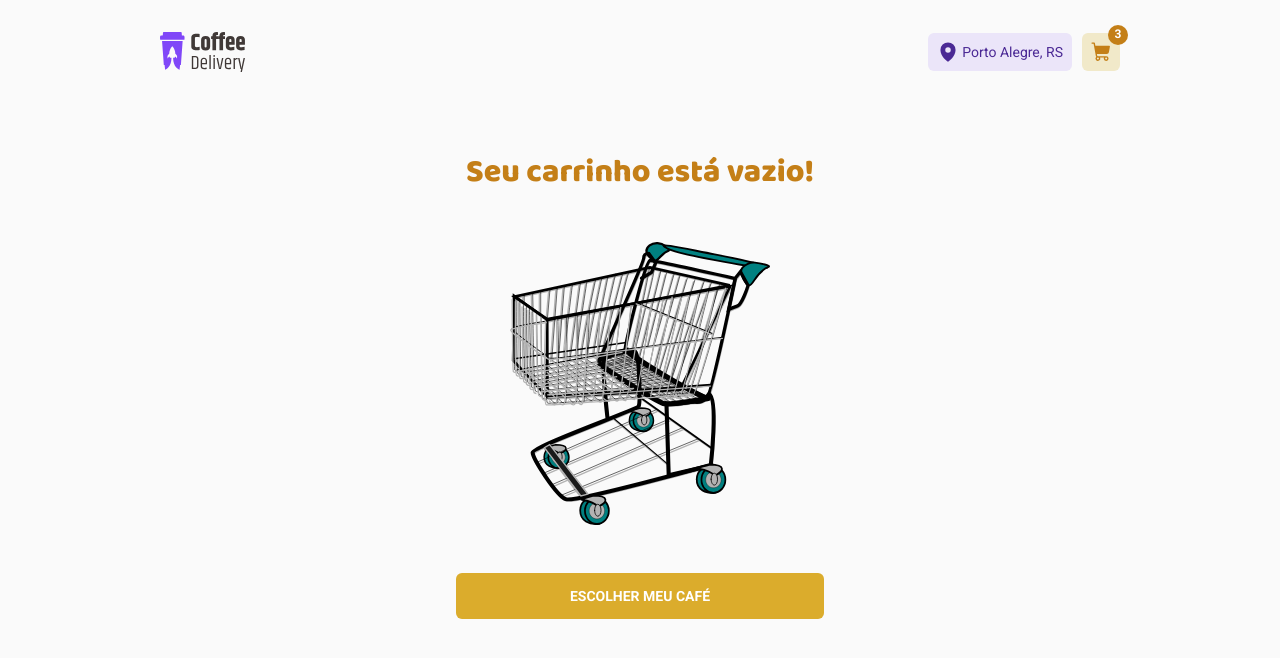
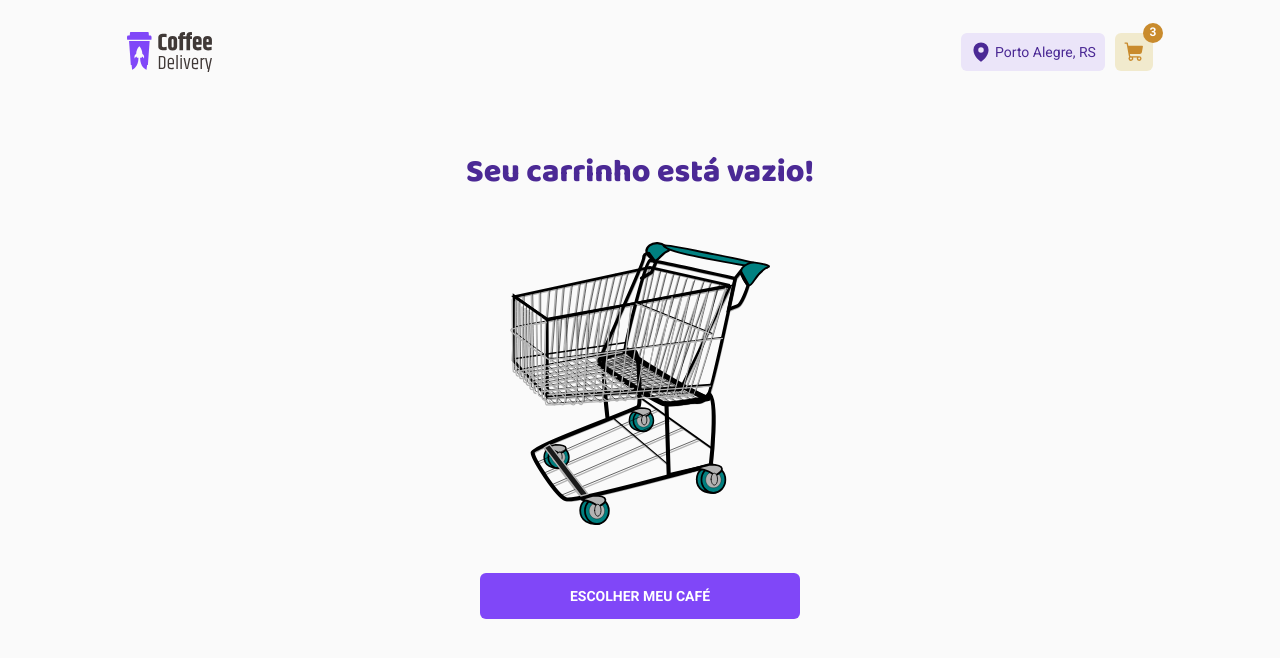
Before and after one commit to h3zord/coffee-delivery, a React (Vite) app: page /checkout in a window 1280 px wide. Shown: the top 658 px of the page. Built offline with nearby package versions, Linux system fonts and the light colour scheme; the HTML template or start-up script is replaced by a standard one.

Commit message:
style: adding hover effects

```diff
--- a/src/components/Header/index.tsx
+++ b/src/components/Header/index.tsx
@@ -14,10 +14,10 @@ export function Header() {
           <NavLink to={'/checkout'} title="Redirect to checkout">
             <div className="cart-button">
               <ShoppingCart size="22" weight="fill" color="#C47F17" />
+              <div className="counter-coffee">3</div>
             </div>
           </NavLink>
         </nav>
-        <div>3</div>
       </div>
     </HeaderContainer>
   )
--- a/src/components/Header/style.ts
+++ b/src/components/Header/style.ts
@@ -4,8 +4,9 @@ export const HeaderContainer = styled.header`
   height: 6.5rem;
   display: flex;
   align-items: center;
-  justify-content: space-between;
-  margin: 0 10rem;
+  justify-content: center;
+  gap: 58.5%;
+  width: 100vw;
 
   & > div {
     display: flex;
@@ -28,6 +29,7 @@ export const HeaderContainer = styled.header`
   }
 
   .cart-button {
+    position: relative;
     display: flex;
     align-items: center;
     justify-content: center;
@@ -35,9 +37,14 @@ export const HeaderContainer = styled.header`
     height: 2.375rem;
     border-radius: 6px;
     background-color: ${(props) => props.theme['yellow-light']};
+    opacity: 0.9;
   }
 
-  & > div div:nth-child(3) {
+  .cart-button:hover {
+    opacity: 1;
+  }
+
+  .counter-coffee {
     position: absolute;
     border-radius: 50px;
     font-family: 'Roboto', sans-serif;
@@ -47,11 +54,12 @@ export const HeaderContainer = styled.header`
     display: flex;
     align-items: center;
     justify-content: center;
-    right: 152px;
-    top: 25px;
+    right: -10px;
+    top: -10px;
     font-weight: 700;
     font-size: 0.75rem;
     color: ${(props) => props.theme.white};
     background-color: ${(props) => props.theme['yellow-dark']};
+    text-decoration: none;
   }
 `
--- a/src/pages/Checkout/components/EmptyCart/index.tsx
+++ b/src/pages/Checkout/components/EmptyCart/index.tsx
@@ -1,6 +1,5 @@
-import { EmptyCartContainer } from './style'
+import { BackToHome, EmptyCartContainer } from './style'
 import emptyCart from '../../../../assets/empty-cart.svg'
-import { ConfirmButton } from '../SelectedCoffee/style'
 import { NavLink } from 'react-router-dom'
 
 export function EmptyCart() {
@@ -9,7 +8,7 @@ export function EmptyCart() {
       <h1>Seu carrinho está vazio!</h1>
       <img src={emptyCart} alt="" />
       <NavLink to={'/'}>
-        <ConfirmButton>ESCOLHER MEU CAFÉ</ConfirmButton>
+        <BackToHome>ESCOLHER MEU CAFÉ</BackToHome>
       </NavLink>
     </EmptyCartContainer>
   )
--- a/src/pages/Checkout/components/EmptyCart/style.ts
+++ b/src/pages/Checkout/components/EmptyCart/style.ts
@@ -16,9 +16,28 @@ export const EmptyCartContainer = styled.div`
   & > h1 {
     font-size: 2rem;
     line-height: 1.3;
-    color: ${(props) => props.theme['yellow-dark']};
+    color: ${(props) => props.theme['purple-dark']};
     font-family: 'Baloo 2', sans-serif;
     font-weight: 800;
     margin-top: 3rem;
   }
 `
+
+export const BackToHome = styled.button`
+  width: 20rem;
+  height: 2.875rem;
+  font-family: 'Roboto', sans-serif;
+  line-height: 1.6;
+  font-size: 0.875rem;
+  border: none;
+  border-radius: 6px;
+  cursor: pointer;
+  transition: 0.1s;
+  font-weight: 700;
+  background-color: ${(props) => props.theme.purple};
+  color: ${(props) => props.theme.white};
+
+  &:hover {
+    background-color: ${(props) => props.theme['purple-dark']};
+  }
+`
```
